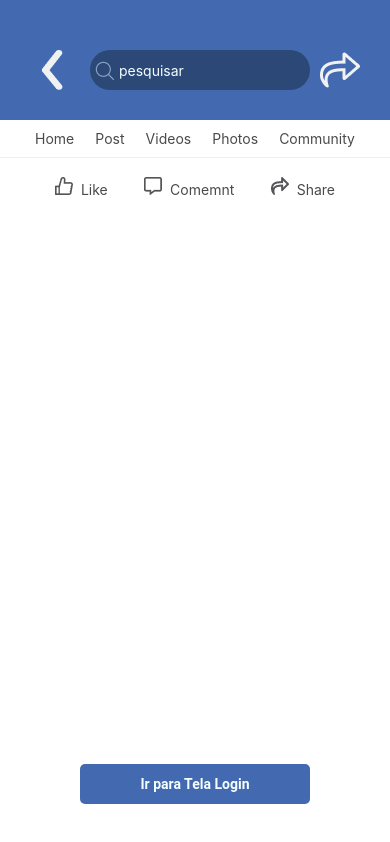
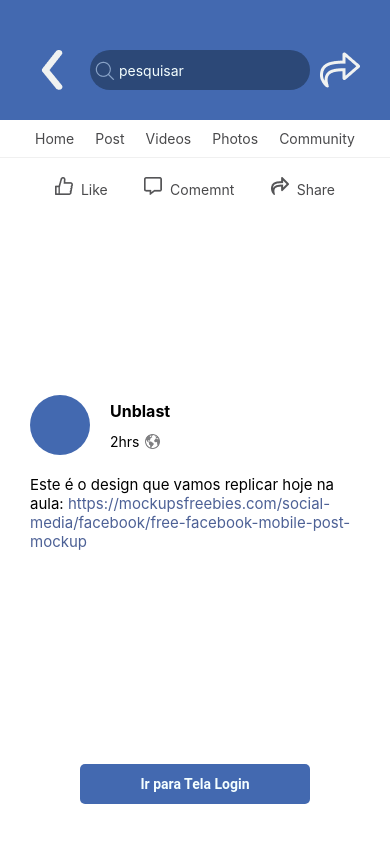
Before and after one commit to giliader/Aula02, a React Native app: screen /Home in a window 390 px wide. Built offline with nearby package versions, Linux system fonts and the light colour scheme.

Commit message:
Texto da Publicação

```diff
--- a/src/pages/Home/index.tsx
+++ b/src/pages/Home/index.tsx
@@ -3,9 +3,9 @@ import React from 'react';
 import { Text, View, Image, TextInput, TouchableOpacity } from 'react-native';
 import {useNavigation} from '@react-navigation/native';
 import {NativeStackNavigationProp} from '@react-navigation/native-stack';
-import { StackNavigatorParamList } from './types';
+import { StackNavigatorParamList } from '../../types';
 import { styleLinksHeader, styleLinksShare, styleOneLinkHeader, styles } from './styles';
-
+import {Post} from '../Post';
 
 
 const OneLinksHeader=(props:any)=>{
@@ -66,11 +66,15 @@ const Home = ()=>{
       </View>
       <LinksHeader></LinksHeader>
       <LinksShare></LinksShare>
-      <View style={styles.viewButton} >
-            <TouchableOpacity style={styles.button} onPress={irParaTelaLogin}>
-            <Text style={styles.viewButtontext}>Ir para Tela Login</Text>
-            </TouchableOpacity>
-        </View>
+
+
+        <Post/>
+
+          <View style={styles.viewButton} >
+              <TouchableOpacity style={styles.button} onPress={irParaTelaLogin}>
+              <Text style={styles.viewButtontext}>Ir para Tela Login</Text>
+              </TouchableOpacity>
+          </View>
     </View>
         );
     };
--- a/src/pages/Login/index.tsx
+++ b/src/pages/Login/index.tsx
@@ -3,7 +3,7 @@ import React from 'react';
 import { StyleSheet, Text, View, Image, TextInput, TouchableOpacity } from 'react-native';
 import {useNavigation} from '@react-navigation/native';
 import {NativeStackNavigationProp} from '@react-navigation/native-stack';
-import { StackNavigatorParamList } from './types';
+import { StackNavigatorParamList } from '../../types';
 import { styles } from './styles';
 
     type  LoginProps = NativeStackNavigationProp<StackNavigatorParamList,'Home'>;
--- a/src/pages/Login/types.ts
+++ /dev/null
@@ -1,4 +0,0 @@
-export type StackNavigatorParamList ={
-    Login: undefined,
-    Home: undefined,
-}
--- /dev/null
+++ b/src/pages/Post/index.tsx
@@ -0,0 +1,71 @@
+import React from 'react';
+import { View,Text, StyleSheet, Image } from 'react-native';
+
+
+export const Post = () =>{
+    return(
+        <View style={styles.componente}>
+            <View style={styles.headerView}>
+                <View style={styles.headerViewFoto}>
+
+                </View>
+                <View style={styles.headerViewTextos}>
+                    <Text style={styles.headerViewTextosTitulo}>Unblast</Text>
+
+                    <View style={styles.headerViewTextosHorario}>
+                        <Text>2hrs</Text>
+                        <Image
+                            style={styles.headerViewImageGlobo}
+                            source={require('../../assets/globo.png')}
+                            />
+                    </View>
+                </View>
+            </View>
+            <View>
+                <Text style={styles.TextoPublicacao}>
+                    Este é o design que vamos replicar hoje na aula: <Text style={styles.TextoPublicacaoLink}>https://mockupsfreebies.com/social-media/facebook/free-facebook-mobile-post-mockup</Text>
+                </Text>
+            </View>
+
+        </View>
+    );
+}
+const styles = StyleSheet.create({
+    componente:{
+        flex:1,
+        padding:30,
+    },
+    headerView:{
+        flexDirection:'row',
+    },
+    headerViewFoto:{
+        backgroundColor:'#4369B0',
+        height:60,
+        width:60,
+        borderRadius:50,
+    },
+    headerViewTextos:{
+        paddingLeft:20,
+        justifyContent:'space-around',
+    },
+    headerViewTextosTitulo:{
+        fontWeight:'bold',
+        fontSize:16,
+    },
+    headerViewImageGlobo:{
+        height:17,
+        width:17,
+        marginLeft:5,
+    },
+    headerViewTextosHorario:{
+        flexDirection:'row',
+        alignItems:'center',
+    },
+    TextoPublicacao:{
+        marginTop:20,
+        fontSize:15,
+    },
+    TextoPublicacaoLink:{
+        color: '#4D6196',
+    },
+});
```
Also changed, not shown: src/assets/globo.png (added), src/types.ts (renamed from src/pages/Home/types.ts).
